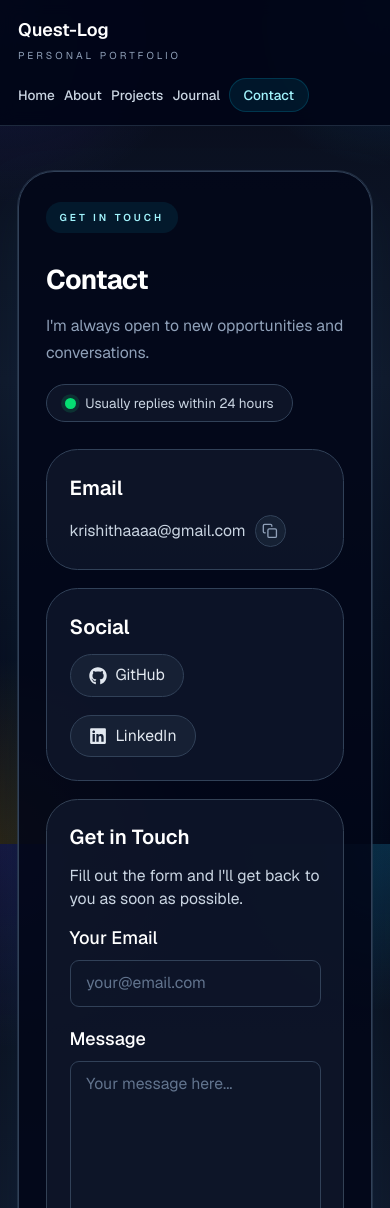
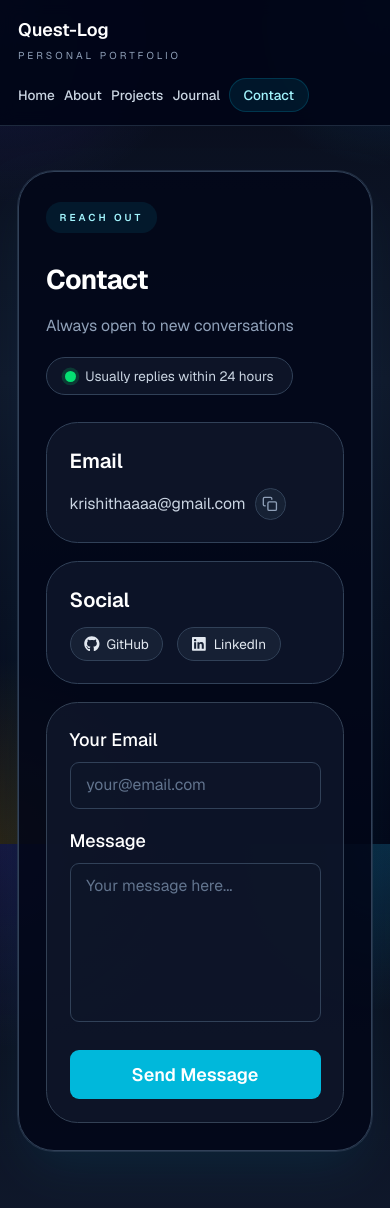
Before and after one commit to krista9669/quest-log, a Next.js app: page /contact in a window 390 px wide. Shown: the top 1208 px of the page. Built offline with nearby package versions, Linux system fonts and the light colour scheme.

Commit message:
contact page editted

```diff
--- a/src/app/contact/page.tsx
+++ b/src/app/contact/page.tsx
@@ -141,7 +141,7 @@ function SocialButton({
       href={href}
       target="_blank"
       rel="noopener noreferrer"
-      className="inline-flex items-center gap-2 rounded-full border border-slate-700 bg-slate-800/60 px-4 py-2 text-sm text-slate-200 transition hover:border-cyan-400/40 hover:bg-slate-800 hover:text-cyan-300"
+      className="inline-flex items-center gap-1.5 rounded-full border border-slate-700 bg-slate-800/60 px-3 py-1.5 text-xs sm:text-sm text-slate-200 transition hover:border-cyan-400/40 hover:bg-slate-800 hover:text-cyan-300"
     >
       {icon}
       {label}
@@ -166,9 +166,9 @@ export default function ContactPage() {
         <section className="rounded-[2rem] border border-slate-700 bg-slate-950/85 p-6 sm:p-8 shadow-2xl shadow-cyan-500/10 ring-1 ring-slate-700/60">
           <PageHeader
             className="mb-4 sm:mb-5"
-            eyebrow="Get in touch"
+            eyebrow="Reach Out"
             title="Contact"
-            description="I'm always open to new opportunities and conversations."
+            description="Always open to new conversations"
           />
 
           <div className="mb-6 sm:mb-8">
@@ -195,16 +195,16 @@ export default function ContactPage() {
               <h2 className="mb-2.5 text-lg sm:text-xl font-semibold text-white">
                 Social
               </h2>
-              <div className="flex flex-wrap gap-4 sm:gap-5">
+              <div className="flex flex-wrap gap-3 sm:gap-4">
               <SocialButton
                 href="https://github.com/krista9669"
-                icon={<FaGithub className="h-4 w-4" />}
+                icon={<FaGithub className="h-3.5 w-3.5" />}
                 label="GitHub"
               />
 
               <SocialButton
                 href="https://www.linkedin.com/in/krishitha-k/"
-                icon={<FaLinkedin className="h-4 w-4" />}
+                icon={<FaLinkedin className="h-3.5 w-3.5" />}
                 label="LinkedIn"
               />
               </div>
@@ -223,13 +223,6 @@ export default function ContactPage() {
               transition={{ duration: 0.5, ease: "easeOut" }}
               className="rounded-[1.75rem] border bg-slate-900/80 p-5 sm:p-6 transition-transform duration-300 hover:-translate-y-1 hover:bg-slate-900/95"
             >
-              <h2 className="mb-2.5 text-lg sm:text-xl font-semibold text-white">
-                Get in Touch
-              </h2>
-              <p className="mb-3 sm:mb-4 text-sm sm:text-base text-slate-300">
-                Fill out the form and I&apos;ll get back to you as soon as
-                possible.
-              </p>
               <ContactForm onSuccess={handleFormSuccess} />
             </motion.div>
           </div>
--- a/src/components/ContactForm.tsx
+++ b/src/components/ContactForm.tsx
@@ -116,7 +116,7 @@ export default function ContactForm({ onSuccess }: ContactFormProps) {
               strokeWidth="2.5"
               strokeLinecap="round"
               strokeLinejoin="round"
-              className="h-5 w-5 shrink-0"
+              className="h-4 w-4 sm:h-5 sm:w-5 shrink-0"
               initial={{ pathLength: 0 }}
               animate={{ pathLength: 1 }}
               transition={{ duration: 0.4, delay: 0.1, ease: "easeOut" }}
@@ -144,7 +144,7 @@ export default function ContactForm({ onSuccess }: ContactFormProps) {
               strokeWidth="2.5"
               strokeLinecap="round"
               strokeLinejoin="round"
-              className="h-5 w-5 shrink-0"
+              className="h-4 w-4 sm:h-5 sm:w-5 shrink-0"
             >
               <path d="M18 6 6 18M6 6l12 12" />
             </svg>
```
